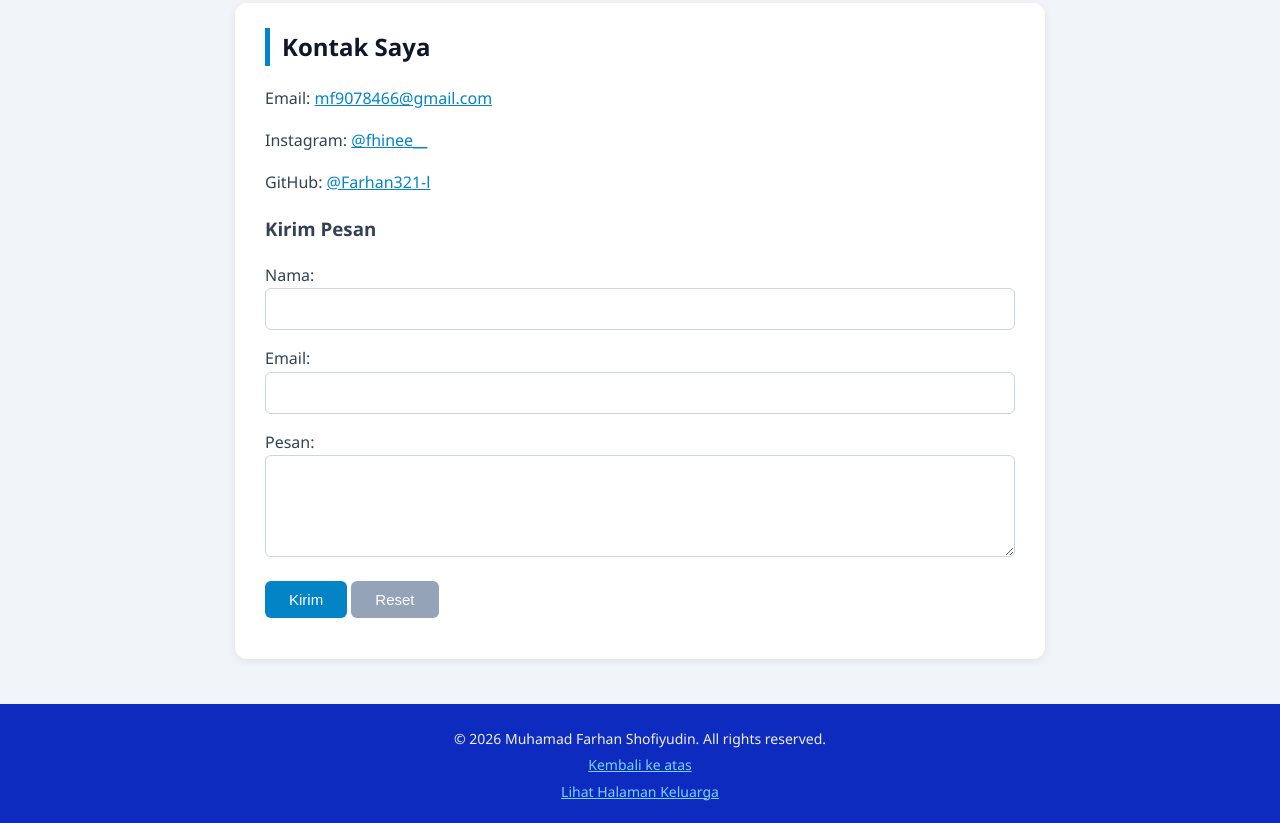
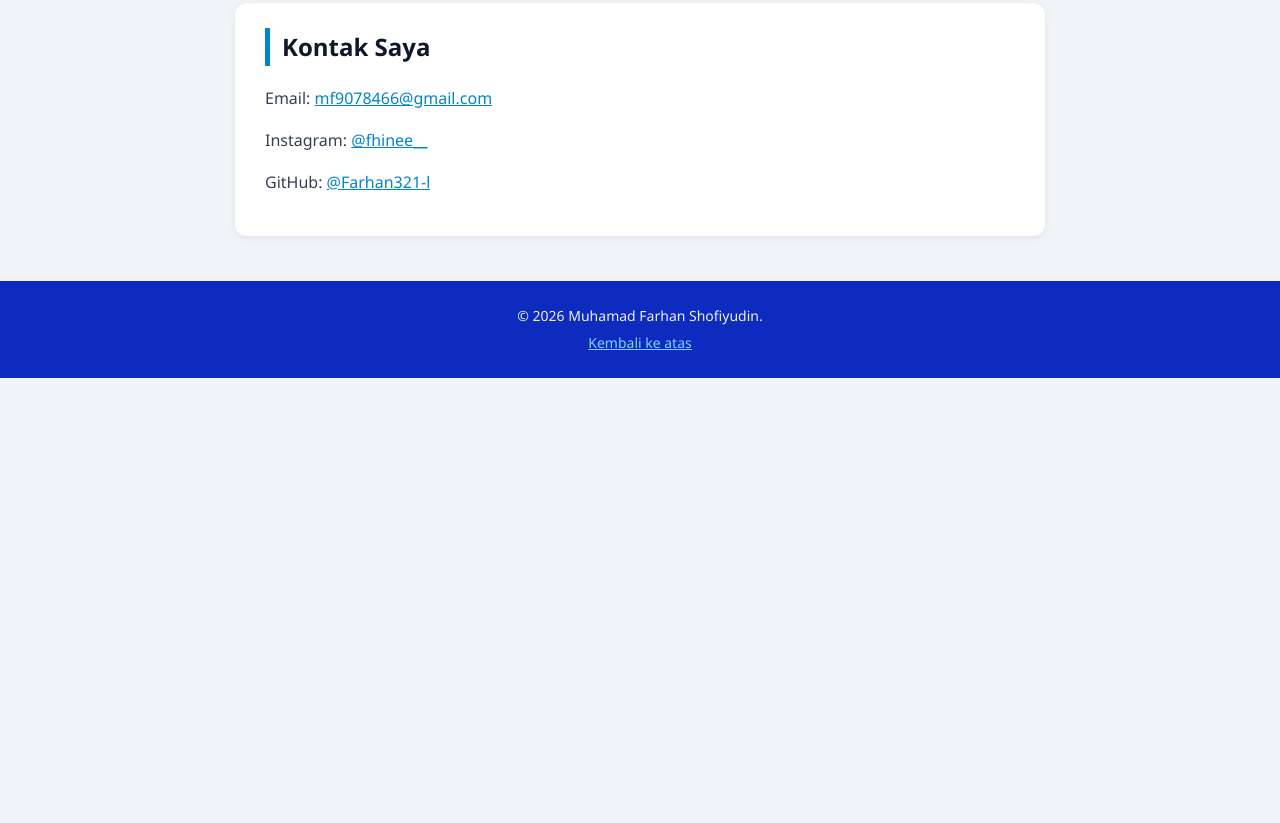
Before and after one commit to Farhan321-l/LATIHAN-2-, a plain HTML site: page PROFIL_DIRI/index.html in a window 1280 px wide. Shown: the part 1632-2455 px from the top of the page. After the commit the page ends 2010 px from the top, so only its background shows below. Drawn offline with Linux system fonts and the light colour scheme.

```diff
--- a/PROFIL_DIRI/index.html
+++ b/PROFIL_DIRI/index.html
@@ -110,26 +110,7 @@
             <p>Instagram: <a href="https://instagram.com/fhinee__" target="_blank">@fhinee__</a></p>
             <p>GitHub: <a href="https://github.com/Farhan321-l" target="_blank">@Farhan321-l</a></p>
 
-            <h3>Kirim Pesan</h3>
-            <form action="#" method="post">
-                <p>
-                    <label for="nama">Nama:</label><br>
-                    <input type="text" id="nama" name="nama" required>
-                </p>
-                <p>
-                    <label for="email">Email:</label><br>
-                    <input type="email" id="email" name="email" required>
-                </p>
-                <p>
-                    <label for="pesan">Pesan:</label><br>
-                    <textarea id="pesan" name="pesan" rows="4"></textarea>
-                </p>
-                <p>
-                    <button type="submit">Kirim</button>
-                    <button type="reset">Reset</button>
-                </p>
-            </form>
-        </section>
+
 
         <link rel="stylesheet" href="style.css">
 
@@ -138,9 +119,8 @@
     <hr>
 
     <footer>
-        <p>&copy; 2026 Muhamad Farhan Shofiyudin. All rights reserved.</p>
+        <p>&copy; 2026 Muhamad Farhan Shofiyudin.</p>
         <p><a href="#beranda">Kembali ke atas</a></p>
-        <a href="../LATIHAN_1_HTML_KELUARGA/index.html">Lihat Halaman Keluarga</a>
     </footer>
 
     <link rel="stylesheet" href="style.css">
```
Also changed, not shown: 1 other file.
